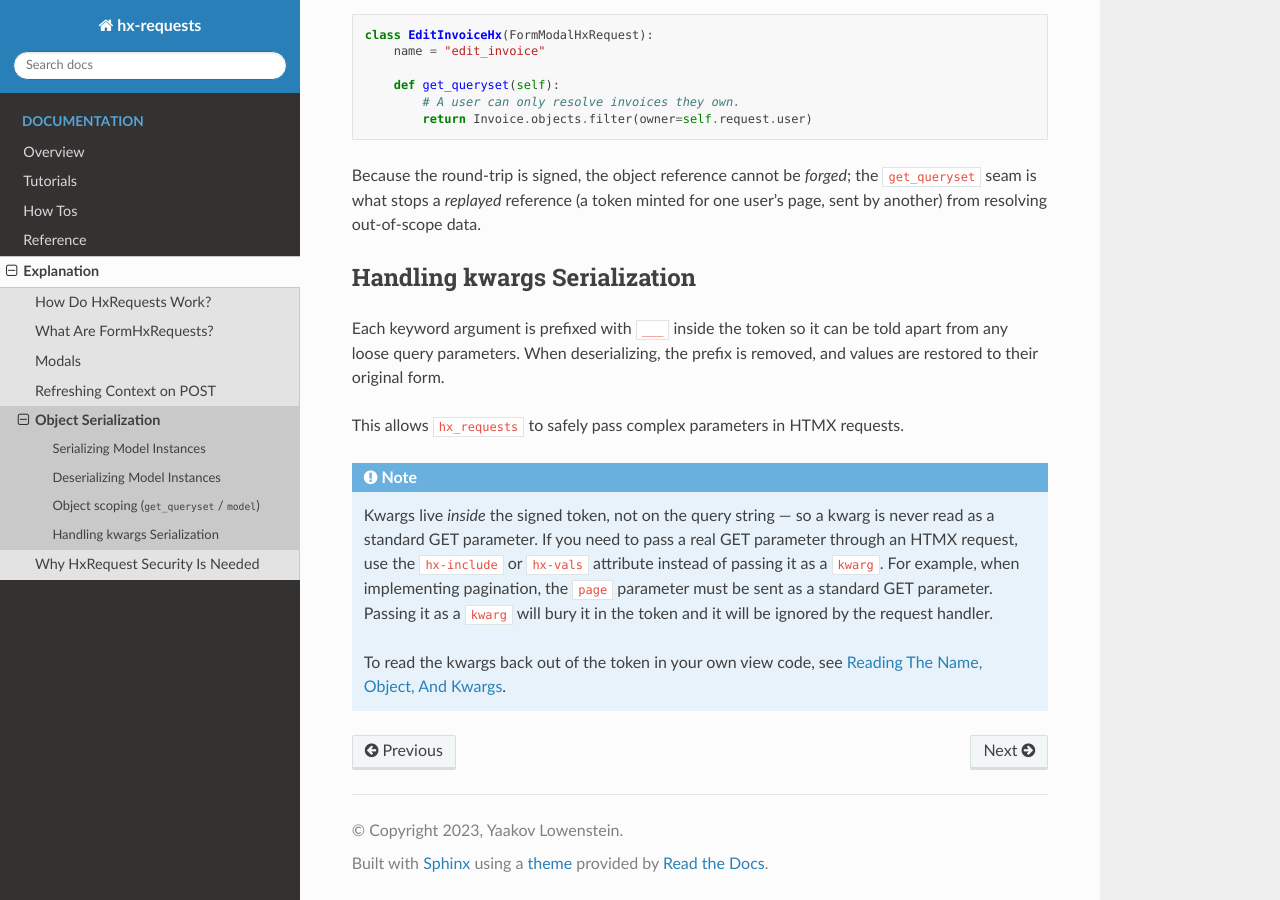
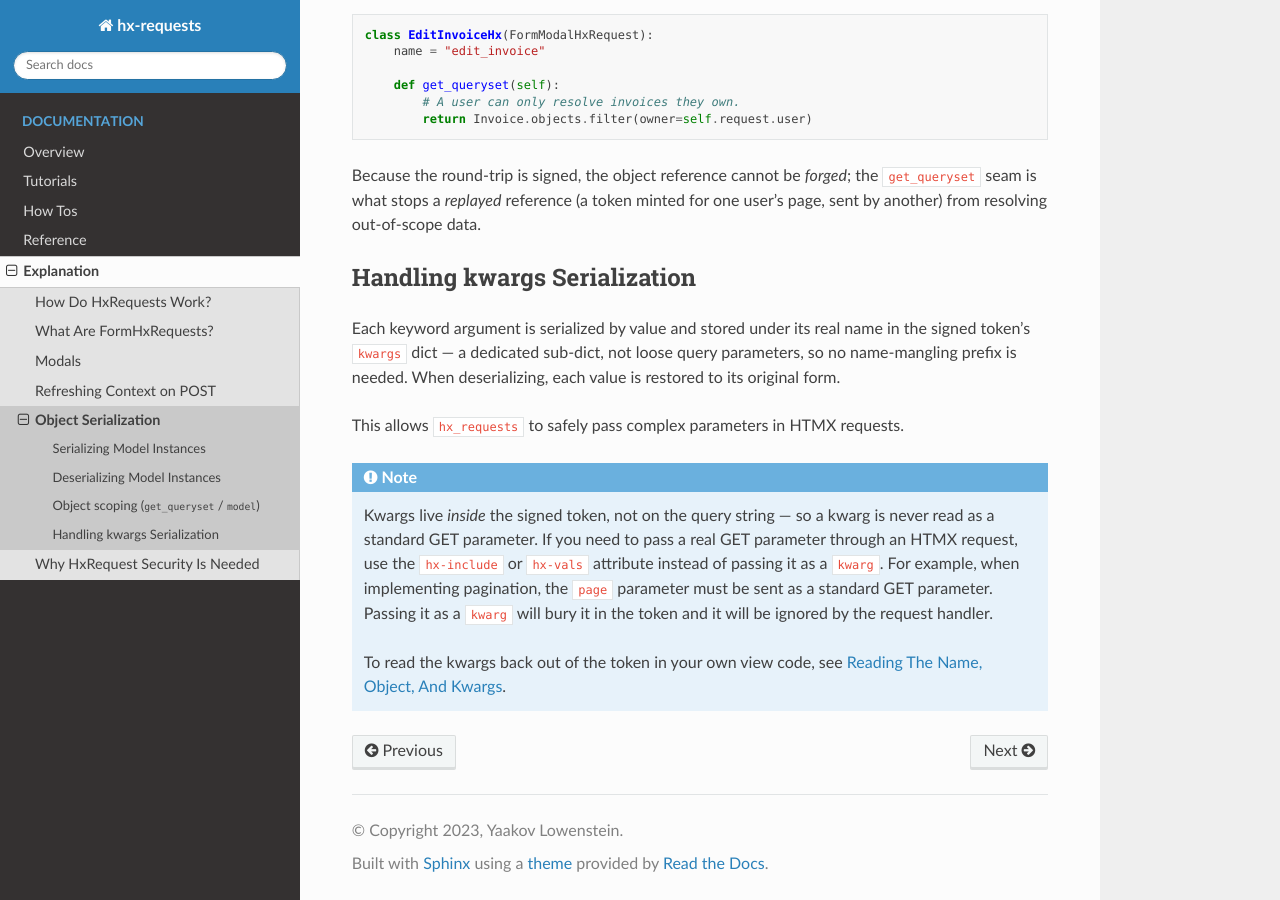
Before and after one commit to yaakovLowenstein/hx-requests, a Sphinx documentation site: the page built from docs/explanation/object_serialization.rst, in a window 1280 px wide and 900 px high, scrolled down 1205 px. Built offline with Sphinx 7.4.7 and the Read the Docs theme 3.1.0, drawn with Linux system fonts in a browser that asks for light colours; pages that are not in the unit, such as notebooks, are missing from menus.

Commit message:
docs: align serialization and kwarg docs with the no-prefix token format
The serialization explanation still described the old scheme where each
kwarg was ``___``-prefixed inside the signed token. The code stores kwargs
under their real names in the token's ``kwargs`` sub-dict with no prefix
(serialize_kwargs / deserialize_kwargs). Update the explanation and the two
stale ``___``-prefixed examples (detect_hx_request, securing_hx_requests),
and correct the "two ways to register" count to match the three documented
approaches.

Co-Authored-By: Claude Opus 4.8 (1M context) <noreply@anthropic.com>

```diff
--- a/docs/explanation/object_serialization.rst
+++ b/docs/explanation/object_serialization.rst
@@ -67,9 +67,10 @@ for one user's page, sent by another) from resolving out-of-scope data.
 Handling kwargs Serialization
 ~~~~~~~~~~~~~~~~~~~~~~~~~~~~~~~~~~~~~
 
-Each keyword argument is prefixed with :code:`___` inside the token so it can be
-told apart from any loose query parameters. When deserializing, the prefix is
-removed, and values are restored to their original form.
+Each keyword argument is serialized by value and stored under its real name in
+the signed token's :code:`kwargs` dict — a dedicated sub-dict, not loose query
+parameters, so no name-mangling prefix is needed. When deserializing, each value
+is restored to its original form.
 
 This allows :code:`hx_requests` to safely pass complex parameters in HTMX requests.
 
--- a/docs/explanation/securing_hx_requests.rst
+++ b/docs/explanation/securing_hx_requests.rst
@@ -43,7 +43,7 @@ vectors:
     - **Cross-model instance swap** — the serialized object can't be repointed at
       a different model.
     - **Context / kwarg forgery** — a client can't inject kwargs (e.g. a
-      :code:`___can_edit` flag) to force values into the handler's context.
+      :code:`can_edit` flag) to force values into the handler's context.
     - **Handler spoofing** — a client can't hand-craft a token that routes to an
       arbitrary handler name.
     - **Garbage-input 500s** — malformed routing data fails the signature check
--- a/docs/how_tos/detect_hx_request.rst
+++ b/docs/how_tos/detect_hx_request.rst
@@ -3,7 +3,7 @@ How To Detect And Inspect An HxRequest
 
 The routing data (name, object, kwargs) is signed inside a single :code:`hx`
 token, so it is no longer readable as loose :code:`hx_request_name` /
-:code:`object` / :code:`___kwarg` query parameters. To work with an inbound
+:code:`object` / kwarg query parameters. To work with an inbound
 request from your own view code, use the helpers in :code:`hx_requests.utils`.
 
 Checking If A Request Is An HxRequest
--- a/docs/how_tos/register_hx_requests.rst
+++ b/docs/how_tos/register_hx_requests.rst
@@ -1,7 +1,7 @@
 How To Register hx-requests
 ---------------------------
 
-There are two ways to register :code:`hx_requests`.
+There are a few ways to register :code:`hx_requests`.
 
 Using a File
 ~~~~~~~~~~~~
```
